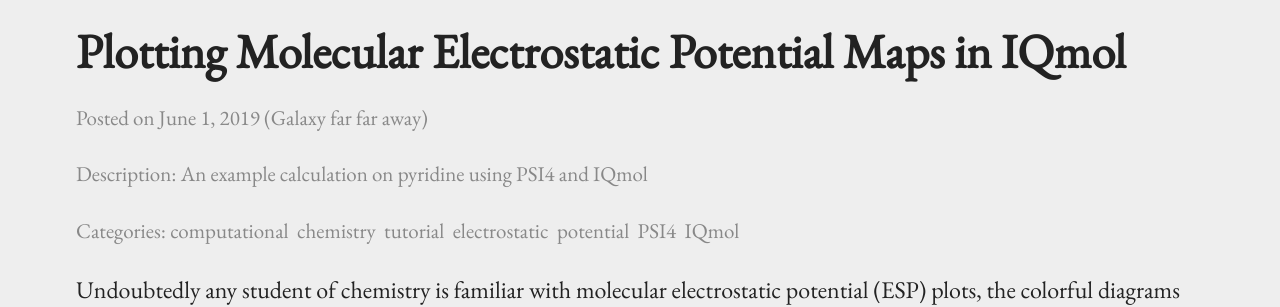
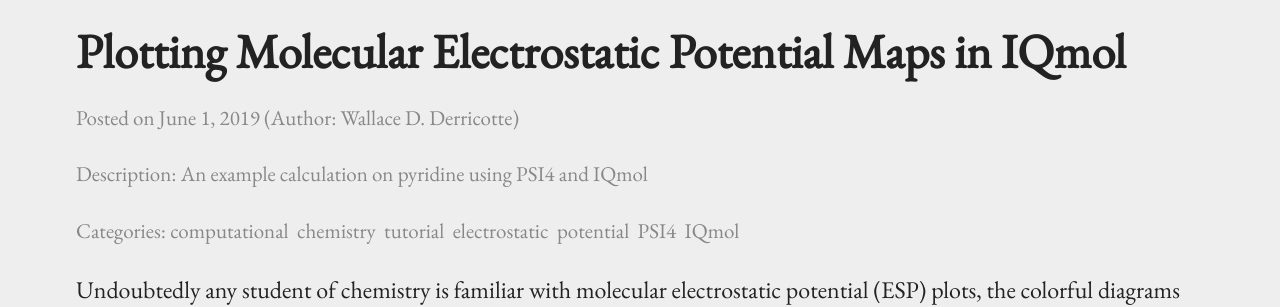
Before and after one commit to WDerricotte/wderricotte.github.io, a Jekyll site: the page built from _posts/2019-06-01-Plotting-ESPs.md, in a window 1280 px wide and 900 px high. Shown: the part 124-431 px from the top of the window. Built offline with Jekyll 4.4.1, drawn with Linux system fonts in a browser that asks for light colours.

Commit message:
Minor changes

```diff
--- a/_posts/2019-06-01-Plotting-ESPs.md
+++ b/_posts/2019-06-01-Plotting-ESPs.md
@@ -3,7 +3,7 @@ layout: post
 title: "Plotting Molecular Electrostatic Potential Maps in IQmol"
 description: "An example calculation on pyridine using PSI4 and IQmol"
 categories: ["computational", "chemistry", "tutorial", "electrostatic", "potential", "PSI4", "IQmol"]
-location: "Galaxy far far away"
+location: "Author: Wallace D. Derricotte"
 ---
 
 Undoubtedly any student of chemistry is familiar with molecular electrostatic potential (ESP) plots, the colorful diagrams that litter organic chemistry textbooks showing the distribution of charge in a molecule. These diagrams are extremely useful for predicting likely sites of electrophilic and nucleophilic attack in reaction mechanisms.
```
